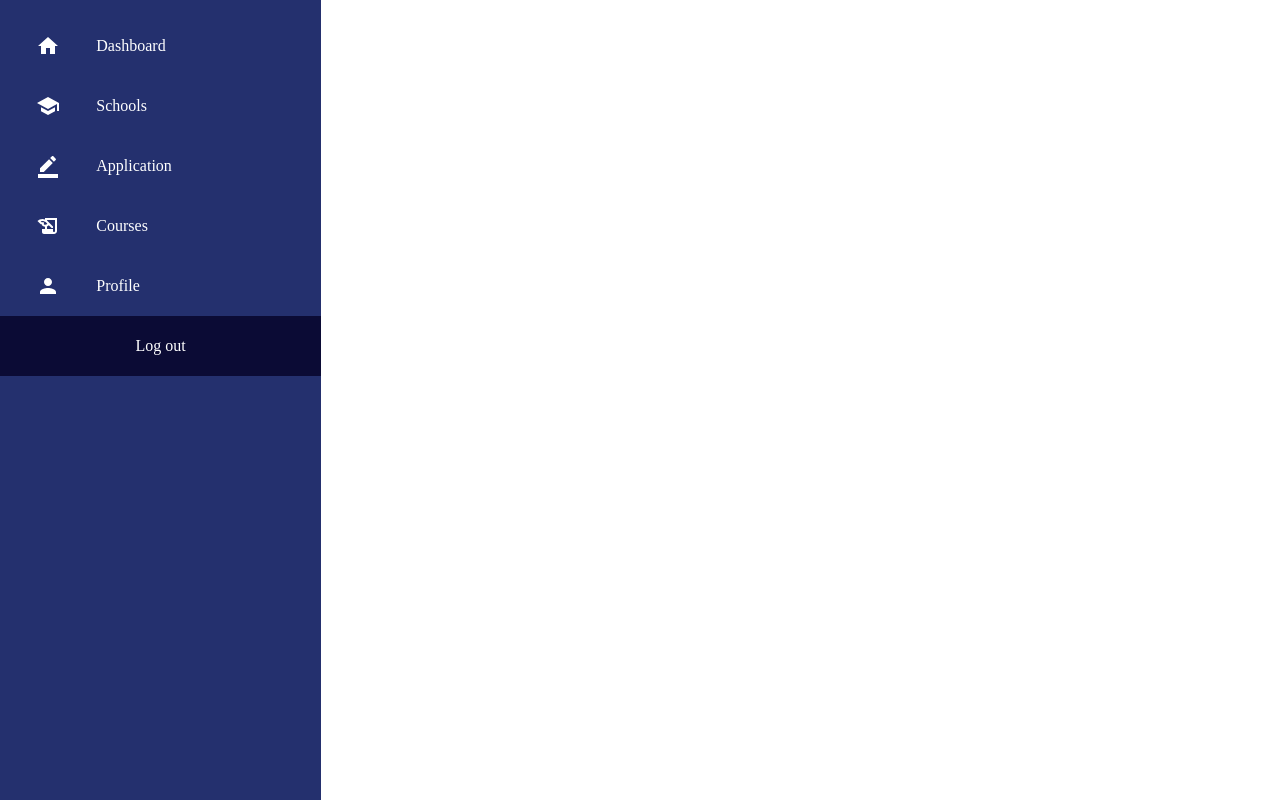
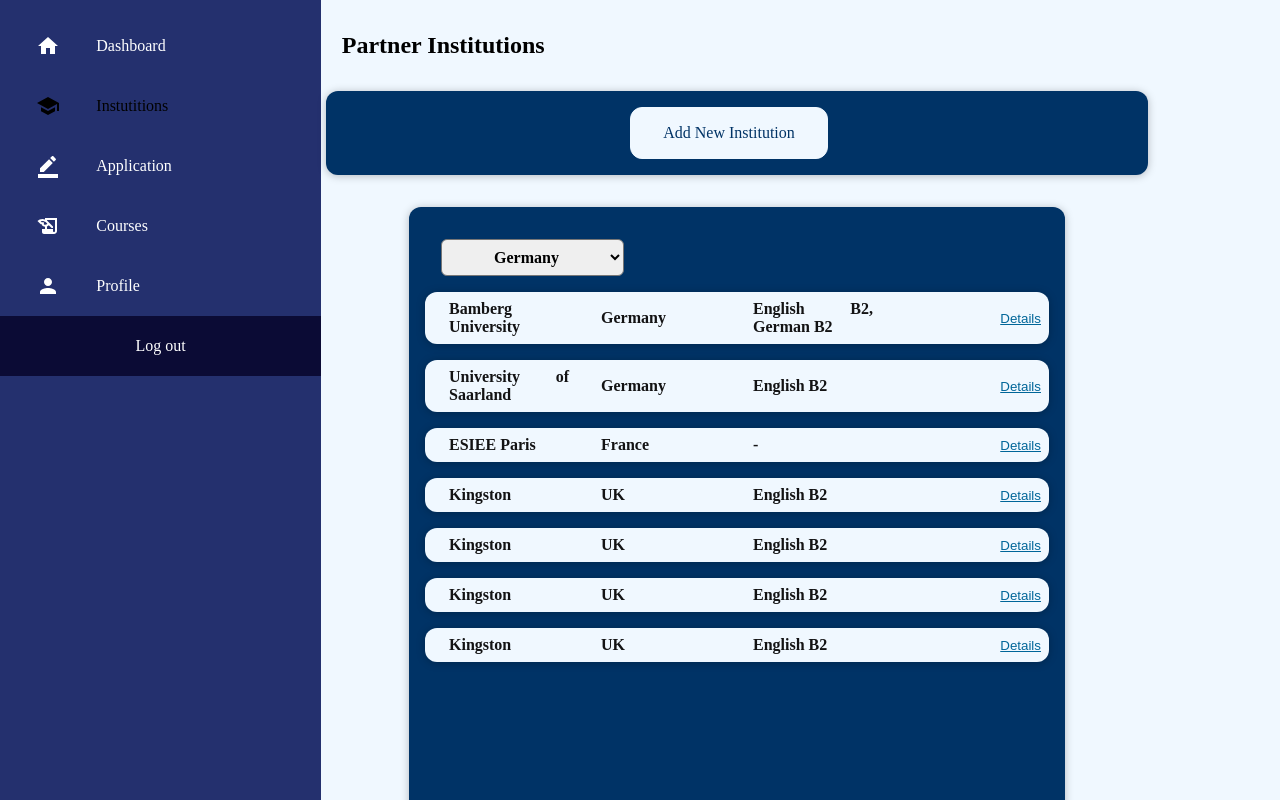
Before and after one commit to deniz-dilaverler/BilkentErasmus, a React (Create React App) app in the folder frontend/: page /instutitions in a window 1280 px wide. Shown: the top 800 px of the page. Built offline with nearby package versions, Linux system fonts and the light colour scheme.

Commit message:
optimization
optimization

```diff
--- a/frontend/src/App.css
+++ b/frontend/src/App.css
@@ -8,4 +8,5 @@
 body {
     margin: 0;
     padding: 0;
+    background-color: aliceblue;
 }
--- a/frontend/src/App.js
+++ b/frontend/src/App.js
@@ -2,6 +2,7 @@
 import Sidebar from "./Sidebar/Sidebar";
 import LoginForm from "./Login/LoginForm";
 import CoursesPage from "./Courses/CoursesPage";
+import InstitutionsMainPage from "./Institutions/InstitutionsMainPage";
 import { BrowserRouter, Routes, Route } from "react-router-dom";
 
 function App() {
@@ -12,6 +13,7 @@
         <Routes>
           <Route path="/" element={<LoginForm />} />
           <Route path="/courses" element={<CoursesPage />} />
+          <Route path="/instutitions" element={<InstitutionsMainPage />} />
         </Routes>
       </BrowserRouter>
     </div>
--- a/frontend/src/Institutions/SchoolMainPage.js
+++ b/frontend/src/Institutions/InstitutionsMainPage.js
@@ -1,7 +1,7 @@
 import Schools from "./institutions-components/institutions/Schools";
 import NewSchool from "./institutions-components/new-institution/NewSchool";
 import React, {useState} from "react";
-import './App.css';
+import './InstitutionsMainPage.css';
 
 const initialInstitutions = [
   {
@@ -56,7 +56,7 @@
 ];
 
 
-function App() {
+function InstitutionsMainPage() {
   const [institutions, setInstitutions] = useState(initialInstitutions);
   const addSchoolHandler = school => {
     setInstitutions(
@@ -74,4 +74,4 @@
   );
 }
 
-export default App;
+export default InstitutionsMainPage;
--- a/frontend/src/Institutions/institutions-components/institutions/SchoolItem.js
+++ b/frontend/src/Institutions/institutions-components/institutions/SchoolItem.js
@@ -1,24 +1,67 @@
-import './SchoolItem.css';
-import InstitutionCard from '../UI/InstitutionCard';
-import React, { useState } from 'react';
-
+import "./SchoolItem.css";
+import InstitutionCard from "../UI/InstitutionCard";
+import React, { useState } from "react";
+import { Modal } from 'react-bootstrap';
+import Button from 'react-bootstrap/Button';
 
 function SchoolItem(props) {
-    const [details, showDetails] = useState();
+  const [details, showDetails] = useState();
 
-    function detailsClickHandler() {
-        showDetails("Here are details");
-        console.log("Clicked!")
+  function handleClick(courseID) {
+    // Get the course details from somewhere (database, API, etc.)
+    const courseDetails = {
+        name: "Course Name",
+        schoolName: "School Name",
+        equivalentCourse: "Equivalent Course",
+        approvalStatus: "Approval Status",
     }
 
-    return (
-        <InstitutionCard className="school-item">
-            <div className='school-item__description'><h2>{props.name}</h2></div>
-            <div className='school-item__description'><h2>{props.country}</h2></div>
-            <div className='school-item__description'><h2>{props.language}</h2></div>
-            <div className='school-item__description'><button className='school-item__description_button' onClick={detailsClickHandler}>Details</button></div>
+    // Set the course details in state
+    this.setState({
+      showModal: true,
+      courseDetails,
+    });
+  }
 
-        </InstitutionCard>
-    );
+  return (
+    <InstitutionCard className="school-item">
+      <div className="school-item__description">
+        <h2>{props.name}</h2>
+      </div>
+      <div className="school-item__description">
+        <h2>{props.country}</h2>
+      </div>
+      <div className="school-item__description">
+        <h2>{props.language}</h2>
+      </div>
+      <div className="school-item__description">
+        <button
+          className="school-item__description_button"
+          onClick={handleClick}
+        >
+          Details
+        </button>
+      </div>
+    </InstitutionCard>
+  );
 }
 export default SchoolItem;
+
+// Modal component
+const InstutitonsModal = (props) => {
+  return (
+    <Modal show={props.showModal} onHide={props.closeModal}>
+      <Modal.Header closeButton>
+        <Modal.Title>{props.courseDetails.name}</Modal.Title>
+      </Modal.Header>
+      <Modal.Body>
+        <p>{props.courseDetails.description}</p>
+      </Modal.Body>
+      <Modal.Footer>
+        <Button variant="secondary" onClick={props.closeModal}>
+          Close
+        </Button>
+      </Modal.Footer>
+    </Modal>
+  );
+};
--- a/frontend/src/Sidebar/SidebarData.js
+++ b/frontend/src/Sidebar/SidebarData.js
@@ -13,9 +13,9 @@
     link: "/dashboard",
   },
   {
-    title: "Schools",
+    title: "Instutitions",
     icon: <SchoolIcon />,
-    link: "/schools",
+    link: "/instutitions",
   },
   {
     title: "Application",
```
Also changed, not shown: frontend/src/Institutions/InstitutionsMainPage.css (renamed from frontend/src/Institutions/SchoolMainPage.css).
